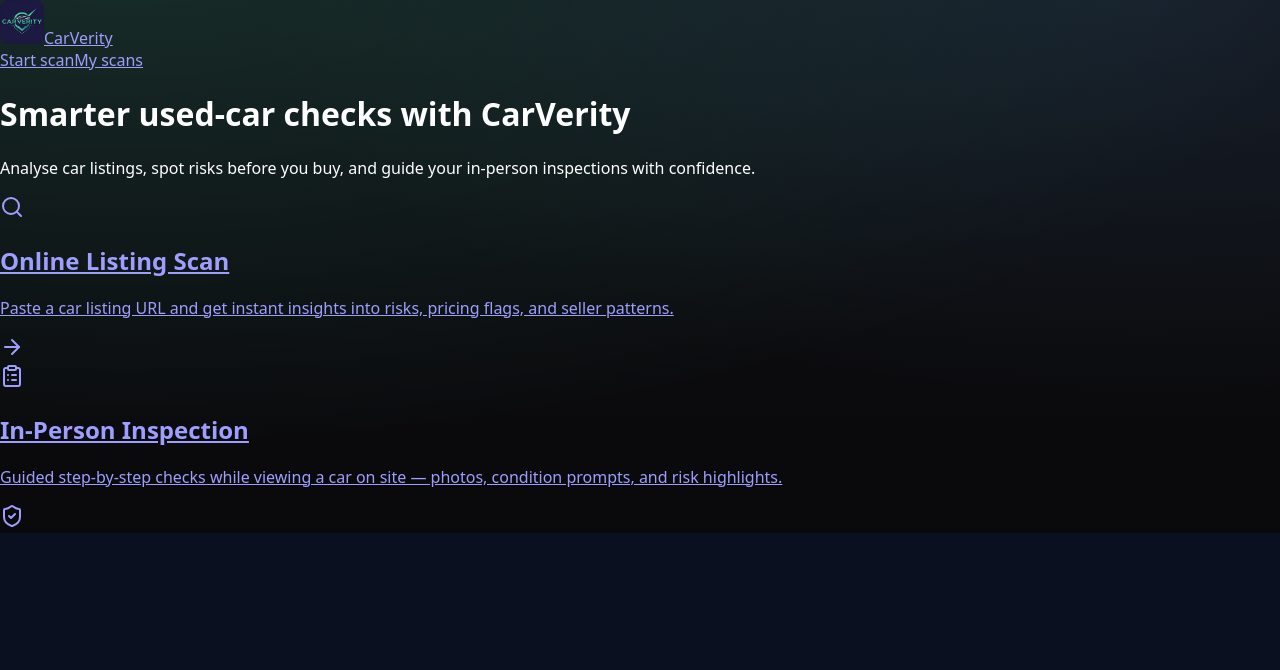
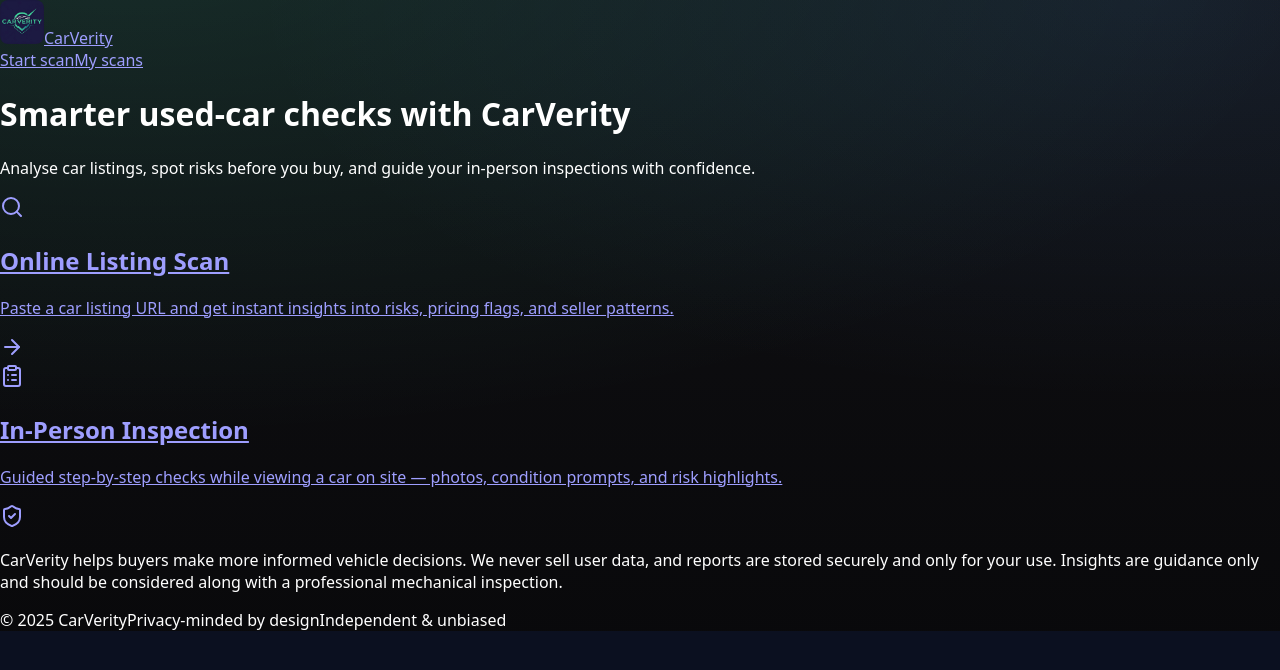
Before and after one commit to jeremy-swallow/carverity-clean, a React (Vite) app: page / in a window 1280 px wide. Shown: the top 670 px of the page. Built offline with nearby package versions, Linux system fonts and the light colour scheme; no server answers.

Commit message:
style: add subtle trust and credibility footer

```diff
--- a/src/components/Layout.tsx
+++ b/src/components/Layout.tsx
@@ -56,6 +56,24 @@ export default function Layout() {
       <main className="flex-1">
         <Outlet />
       </main>
+
+      {/* TRUST FOOTER */}
+      <footer className="border-t bg-card/70 backdrop-blur-sm">
+        <div className="max-w-5xl mx-auto px-4 py-6">
+          <p className="text-xs text-muted-foreground leading-relaxed">
+            CarVerity helps buyers make more informed vehicle decisions. We
+            never sell user data, and reports are stored securely and only for
+            your use. Insights are guidance only and should be considered along
+            with a professional mechanical inspection.
+          </p>
+
+          <div className="mt-3 text-xs text-muted-foreground/80 flex flex-wrap gap-4">
+            <span>© {new Date().getFullYear()} CarVerity</span>
+            <span>Privacy-minded by design</span>
+            <span>Independent & unbiased</span>
+          </div>
+        </div>
+      </footer>
     </div>
   );
 }
```
